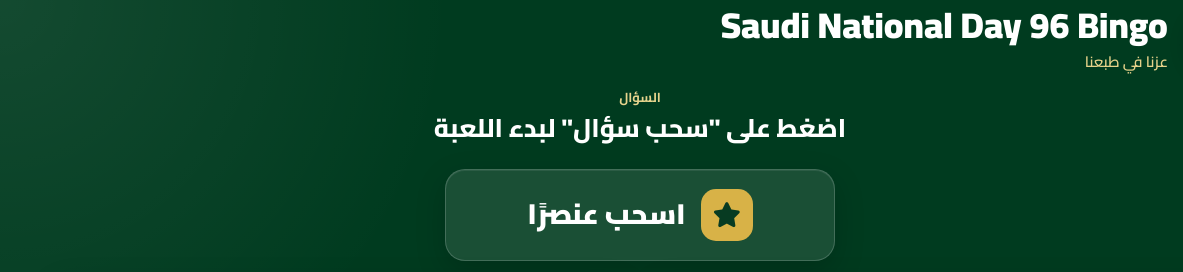
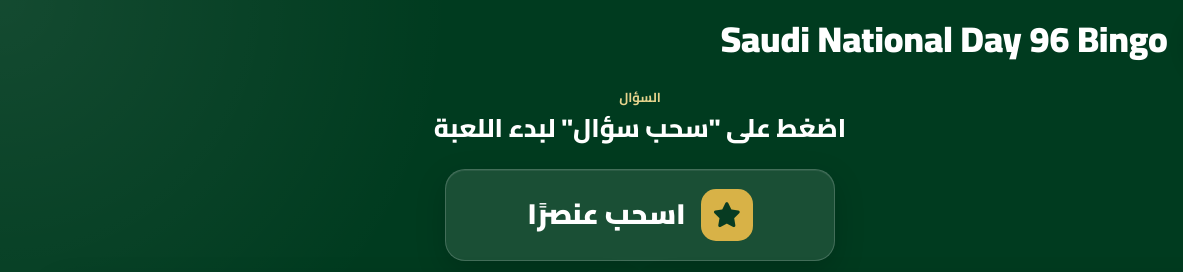
Before and after one commit to namaaforkids-program/SaudiNationalDay96Bingo, a plain HTML site: page index.html in a window 1280 px wide. Shown: the top 272 px of the page, 0-1183 px from the left. Drawn offline with nearby package versions, Linux system fonts and the light colour scheme.

Commit message:
Update index.html

```diff
--- a/index.html
+++ b/index.html
@@ -694,9 +694,6 @@
                 Saudi National Day 96 Bingo
             </h1>
 
-            <p>
-                 عزنا في طبعنا
-            </p>
 
         </div>
 
```
